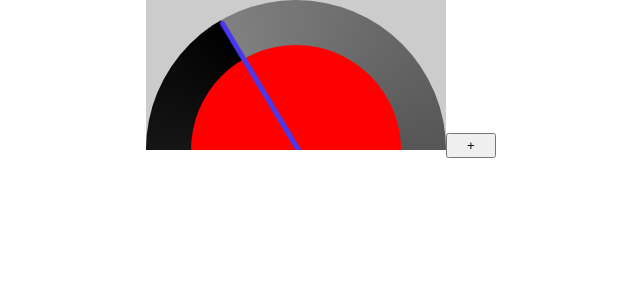
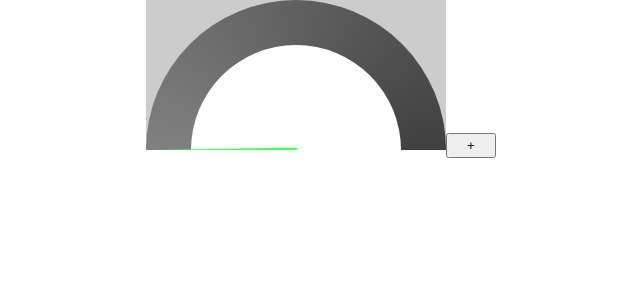
Before and after one commit to gitradik/tasks-indicator, a React (Create React App) app: page / in a window 1280 px wide. Shown: the top 300 px of the page, without its empty margins (319-959 px from the left). Built offline with nearby package versions, Linux system fonts and the light colour scheme.

Commit message:
setIndicatorLine

```diff
--- a/src/App.js
+++ b/src/App.js
@@ -3,7 +3,7 @@ import './App.css';
 import Indicator from './components/indicator/indicator';
 
 function App() {
-    const [counter, setCounter] = useState(0);
+    const [counter, setCounter] = useState(-90);
 
     return (
         <div className="App">
@@ -13,7 +13,7 @@ function App() {
             />
             <button
                 style={{ width: '50px', height: '25px', cursor: 'pointer' }}
-                onClick={() => setCounter(counter + 2)}
+                onClick={() => setCounter(counter + 10)}
             >
                 +
             </button>
--- a/src/components/indicator/indicator.css
+++ b/src/components/indicator/indicator.css
@@ -4,6 +4,7 @@
     overflow: hidden;
     display: inline-block;
     background-color: rgba(0,0,0,.2);
+    position: relative;
 }
 
 .indicator .indicator-body {
@@ -11,34 +12,49 @@
     height: 300px;
     width: 300px;
     border-radius: 100%;
-    position: relative;
 }
 
 .indicator .indicator-body .indicator-arrow-body {
     position: absolute;
     top: 0;
-    left: 50%;
+    left: 49%;
     z-index: 2;
-    animation: box 1s ease-in-out infinite;
+    -webkit-transform: translateX(-50%);
+    -ms-transform: translateX(-50%);
+    transform: translateX(-50%);
+    -webkit-animation: box 1.5s ease-in-out infinite;
+    animation: box 1.5s ease-in-out infinite;
 }
 
 .indicator .indicator-body .indicator-arrow-body .indicator-arrow {
     height: 300px;
     width: 5px;
-    border-top-left-radius: 3px;
-    border-top-right-radius: 3px;
-    background-color: #4839ef;
-    transform: rotate(-30deg);
+    border-top-left-radius: 15px;
+    border-top-right-radius: 15px;
+    background: -webkit-gradient(linear, left top, left bottom, from(rgb(65, 255, 93)), color-stop(50%, rgb(65, 255, 93)), color-stop(51%, transparent), to(transparent));
+    background: -o-linear-gradient(top, rgb(65, 255, 93) 0%, rgb(65, 255, 93) 50%, transparent 51%, transparent 100%);
+    background: linear-gradient(to bottom, rgb(65, 255, 93) 0%, rgb(65, 255, 93) 50%, transparent 51%, transparent 100%);
 }
 
 .indicator .indicator-body .indicator-line {
+    display: -webkit-box;
+    display: -ms-flexbox;
     display: flex;
+    -webkit-box-flex: 1;
+    -ms-flex: 1;
     flex: 1;
+    -webkit-box-align: center;
+    -ms-flex-align: center;
     align-items: center;
+    -webkit-box-pack: center;
+    -ms-flex-pack: center;
     justify-content: center;
     height: 100%;
     border-top-left-radius: 50%;
     border-top-right-radius: 50%;
+    -webkit-transition: 1s linear;
+    -o-transition: 1s linear;
+    transition: 1s linear;
     background: conic-gradient(from -30deg, transparent, #000);
 }
 
@@ -48,39 +64,59 @@
     width: 70%;
     border-top-left-radius: 50%;
     border-top-right-radius: 50%;
-    background-color: red;
+    background-color: white;
+}
+
+@-webkit-keyframes box {
+    0% {
+        -webkit-transform: rotate(-1deg);
+        transform: rotate(-1deg);
+    }
+
+    25% {
+        -webkit-transform: rotate(1deg);
+        transform: rotate(1deg);
+    }
+
+    50% {
+        -webkit-transform: rotate(0deg);
+        transform: rotate(0deg);
+    }
+
+    75% {
+        -webkit-transform: rotate(1deg);
+        transform: rotate(1deg);
+    }
+
+    100% {
+        -webkit-transform: rotate(-1deg);
+        transform: rotate(-1deg);
+    }
 }
 
 @keyframes box {
     0% {
-        transform:  rotate(-1deg);
+        -webkit-transform: rotate(-1deg);
+        transform: rotate(-1deg);
     }
 
     25% {
-        transform:  rotate(0deg);
-
+        -webkit-transform: rotate(1deg);
+        transform: rotate(1deg);
     }
 
     50% {
-        transform:  rotate(-1deg);
-
+        -webkit-transform: rotate(0deg);
+        transform: rotate(0deg);
     }
 
     75% {
-        transform:  rotate(0deg);
-
+        -webkit-transform: rotate(1deg);
+        transform: rotate(1deg);
     }
 
-    85% {
-        transform:  rotate(-1deg);
-
-    }
-
-    95% {
-        transform:  rotate(0deg);
-
-    }
-    0% {
+    100% {
+        -webkit-transform: rotate(-1deg);
         transform: rotate(-1deg);
     }
 }
--- a/src/components/indicator/indicator.js
+++ b/src/components/indicator/indicator.js
@@ -3,17 +3,55 @@ import './indicator.css';
 import PropTypes from 'prop-types';
 
 class Indicator extends React.Component {
+    constructor(props) {
+        super(props);
+        this.state = {
+            formDeg: -90
+        };
+    }
+
+    setIndicatorLine(prevFrom) {
+        const timerId = setInterval(() => {
+
+            this.setState((state, props) => {
+                return {
+                    formDeg: props.from !== state.formDeg ? state.formDeg + 1 : state.formDeg
+                }
+            })
+
+        }, 100);
+        setTimeout(() => {
+            clearInterval(timerId);
+        }, 1000);
+    }
+
     render() {
         return (
             <div className="indicator">
                 <div className="indicator-body">
-                    <div className="indicator-line"/>
+                    <div className="indicator-line"
+                        style={{ transitionDuration: '1s linear', background: `conic-gradient(from ${this.state.formDeg}deg, transparent, #000)` }}
+                    />
                     <div className="indicator-arrow-body">
-                        <div className="indicator-arrow"/>
+                        <div className="indicator-arrow"
+                            style={{ transition: '1s', transform: `rotate(${this.props.from}deg)` }}
+                        />
                     </div>
                 </div>
             </div>
         );
+    }
+
+    componentDidUpdate(prevProps, prevState, snapshot) {
+        if (prevProps.from !== this.props.from) {
+            this.setIndicatorLine(prevProps.from);
+        }
+    }
+
+    componentDidMount() {
+        this.setState({
+            formDeg: this.props.from
+        });
     }
 }
 
```
